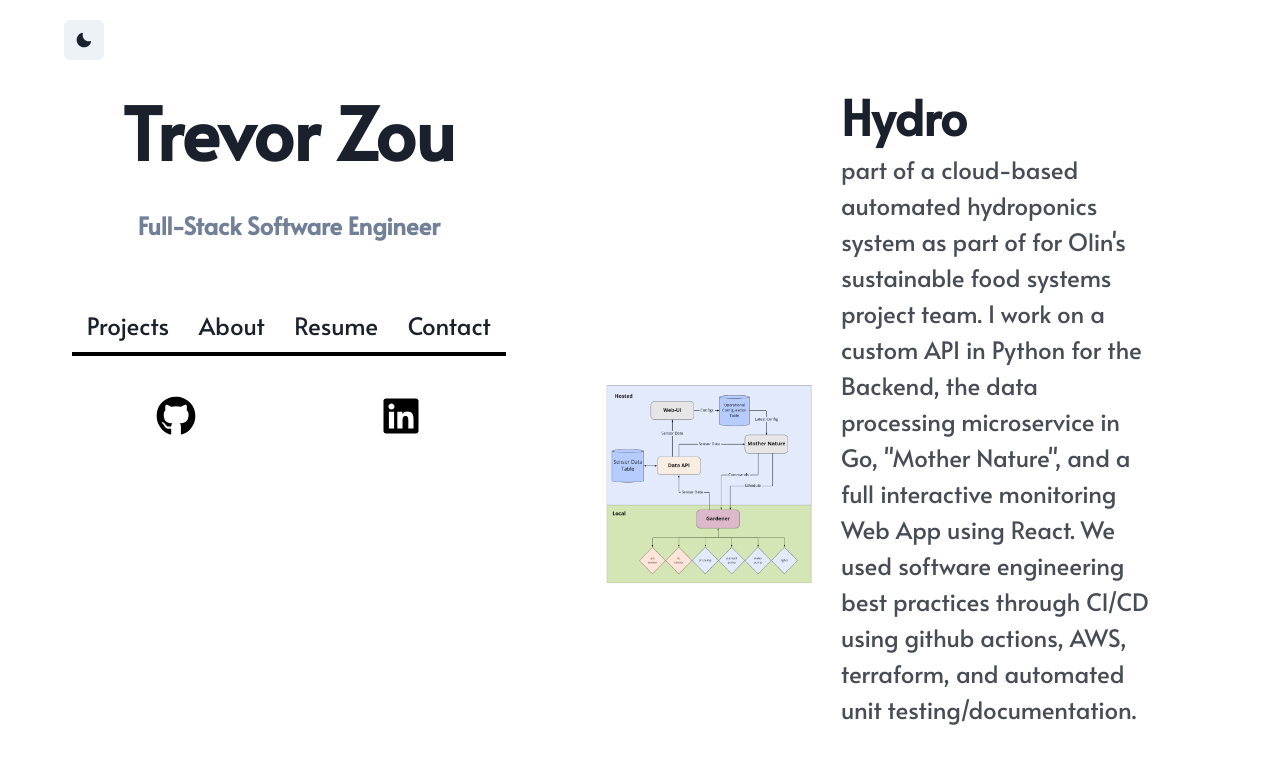
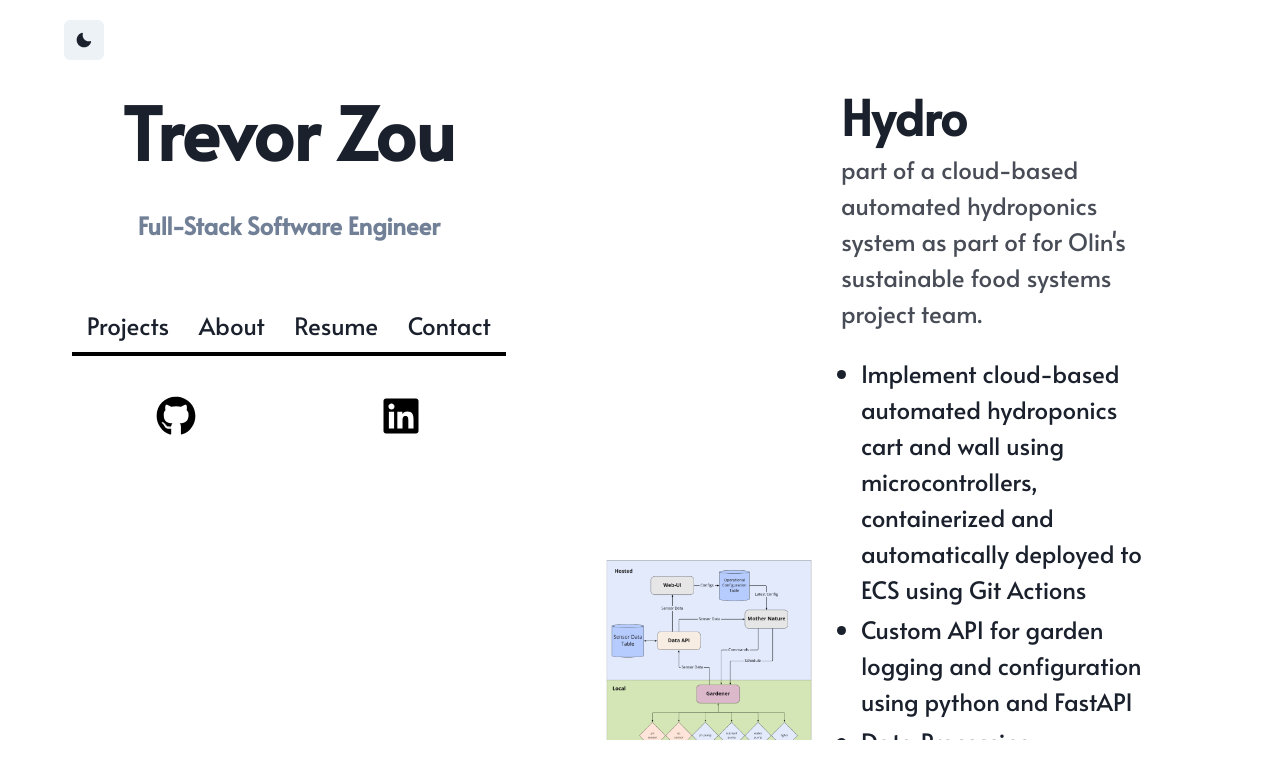
Before and after one commit to tzou2024/pf, a React (Create React App) app: page /portfolio/projects in a window 1280 px wide. Shown: the top 778 px of the page. Built offline with nearby package versions, Linux system fonts and the light colour scheme.

Commit message:
Edit cards

```diff
--- a/src/components/card.js
+++ b/src/components/card.js
@@ -8,6 +8,8 @@ import {
     Spacer,
     Text,
     Link,
+    ListItem,
+    UnorderedList,
     Button
  } from '@chakra-ui/react'
  import Moda from './Moda'
@@ -25,6 +27,14 @@ const Cardo = ({proj}) => {
       )
   })
 
+  const bulletsMap = proj.bullets.map((dat, ind) => {
+    return (
+        <ListItem fontSize={"2xl"} my="1">
+          {dat}
+        </ListItem>
+    )
+})
+
   const linklist = Object.keys(proj.repos).map((ell, ind) => {
     return (
       <Box>
@@ -35,6 +45,12 @@ const Cardo = ({proj}) => {
 
     )
   })
+
+  // const bullets = proj.bullets.map((ell, ind) => {
+  //   return (
+  //     ""
+  //   )
+  // })
 
   return (
     <Flex
@@ -67,13 +83,21 @@ const Cardo = ({proj}) => {
           {proj.name}
         </Text>
 
-        <Text mb="6" opacity="0.8" fontSize={'2xl'}>
+        <Text opacity="0.8" fontSize={'2xl'}>
           {proj.description}
         </Text>
+
+        <Flex my="5">
+          <UnorderedList fontSize={"xl"} >
+          {bulletsMap}
+          </UnorderedList>
+
+        </Flex>
 
         <Box>
         {badgeMap}
         </Box>
+
         <Flex my="5">
           {linklist}
         </Flex>
--- a/src/data/projects.js
+++ b/src/data/projects.js
@@ -11,17 +11,22 @@ import hydroimg from './images/hydro.png'
 const data = [
     {
         name: "Hydro",
-        description: 'part of a cloud-based automated hydroponics system as part of for Olin\'s sustainable food systems project team. I work on a custom API in Python for the Backend, the data processing microservice in Go, "Mother Nature", and a full interactive monitoring Web App using React. We used software engineering best practices through CI/CD using github actions, AWS, terraform, and automated unit testing/documentation.',
-        tags: ["Backend", "Python", "Go",  "FastAPI", "MongoDB", "AWS", "CI/CD", "EC2"],
+        description: 'part of a cloud-based automated hydroponics system as part of for Olin\'s sustainable food systems project team.',
+        bullets: ["Implement cloud-based automated hydroponics cart and wall using microcontrollers, containerized and automatically deployed to ECS using Git Actions", "Custom API for garden logging and configuration using python and FastAPI", "Data Processing Microservice 'Mother Nature' in Go automatically deployed using Hetzner and Ansible Playbooks", "Responsive monitoring Web App in React"
+        ],
+        tags: ["Backend", "Python", "Go",  "FastAPI", "MongoDB", "AWS", "CI/CD", "EC2", "React"],
         repos: {
-            "Repo": "https://github.com/tzou2024/hydrangea",
+            "API": "https://github.com/tzou2024/hydrangea",
+            "MN":"https://github.com/Olin-Hydro/mother-nature",
+            "Front End": "https://github.com/Olin-Hydro/saffron",
             "Design Doc": "https://docs.google.com/document/d/1Pc2PLaOh7dCDCJWnpELBCgfNip4MotUVfBgKtQ5LqRU/edit?usp=sharing"
         },
         img: hydroimg
     },
     {
         name: "Spotlight",
-        description: 'a social media app allowing users to "Spotlight" personal stories and meaningful events. I designed the UI in React and the API in Express using javascript. Image storage was hosted through AWS S3 Buckets.',
+        bullets:["Clean responsive UI using React, Chakra UI with modals, alerts, and color modes.", "Image Storage using Amazon S3 Buckets", "API in Javascript using express with multiple CRUD operations and auth, database in MongoDB"],
+        description: 'a social media app allowing users to "Spotlight" personal stories and meaningful events.',
         tags: ["React", "Chakra UI", "Express", "AWS", "Mongoose/MongoDB"],
         repos: {
             "Website": "https://transcendent-kelpie-8238b1.netlify.app/",
@@ -32,7 +37,8 @@ const data = [
     },
     {
         name: "Notes App",
-        description: 'a google docs style note taking app with folders and notes. Backend with folder, note, annd user models, one-to-many relationships and token auth. Front end with Chakra UI.',
+        bullets:[],
+        description: 'a google docs style note taking app with folders and notes. Backend with folder, note, and user models, one-to-many relationships and token auth. Front end with React.',
         tags: ["React", "Chakra UI", "Django", "PostgreSQL", "Django REST framework"],
         repos: {
             "Front End": "https://github.com/tzou2024/noteclient",
@@ -42,6 +48,7 @@ const data = [
     },
     {
         name: "Grad",
+        bullets:[],
         description: 'a graduation requirement tracker for Olin college. 2 complete CRUD operations, auth, and seeded data. Designed using superkube CSS and Javascript.',
         tags: ["MongoDB/Mongoose", "Express", "Liquid", "Superkube", "User Oriented Design", "Javascript"],
         repos: {
@@ -51,6 +58,7 @@ const data = [
     },
     {
         name: "W||dle",
+        bullets: [],
         description: "a wordle clone with multiplayer, variable word length, and timed modes",
         tags: ["Vanilla JavaSript", "HTML", "CSS", "API"],
         repos: {
@@ -61,6 +69,7 @@ const data = [
     },
     {
         name: "EDGI",
+        bullets: [],
         description: "a notebook exposing race-based data gaps in the EPA's Enforcement and Compliance History Online database. Made as part of PInT, Olin's Public Interest Technology Project Team",
         tags: ["DataScience", "EPA", "Environmental Justice"],
         repos: {
@@ -70,6 +79,7 @@ const data = [
     },
     {
         name: "ML Disease Identifier",
+        bullets: [],
         description: "a convolutional neural network in Pytorch to detect diseases in bean crops based on images o their leaves. 85% accuracy on a diverse training set of images taken from a smartphone",
         tags: ["Machine Learning", "Pytorch", "Python"],
         repos: {
@@ -79,6 +89,7 @@ const data = [
     },
     {
         name: "ML Bipedal Walker",
+        bullets: [],
         description: "a solution reinforcement learning algorithm for the OpenAI Bipedal Walker Model using PPO Actor-Critic",
         tags: ["Machine Learning", "OpenAI", "Keras"],
         repos: {
@@ -88,6 +99,7 @@ const data = [
     },
     {
         name: "Reach4Help",
+        bullets: [],
         description: "a part of my work on the Data Science Team doing data Science and development for nonprofit democratizing access to volunteer help worldwide through accessible online mutual-aid program. I parsed and filtered User-Submitted Data for input into resource map, cleaned and synced data across web-storage spaces, including Airtable, Firestore, and Algolia. Currently working on a project compiling and analyzing social media trends and language to create real-time location-specific crisis and resource demand maps",
         tags: ["DataScience", "NLP", "Big Data"],
         repos: {
@@ -96,6 +108,7 @@ const data = [
     },
     {
         name: "Gauntlet",
+        bullets: [],
         description: "a program to autonomously pilot a NEATO through a gauntlet filled with obstacle. We used a RANSAC algorithm and LIDAR scans to detect walls and obstacles. We combined that with a pro-programmed Barrel of Benevolence to make a potential field, and used the gradient vector at points in the vector field to find a path of descent.",
         tags: ["RANSAC", "Gradient Descent", "Linear Algebra", "Matlab"],
         repos: {
```
